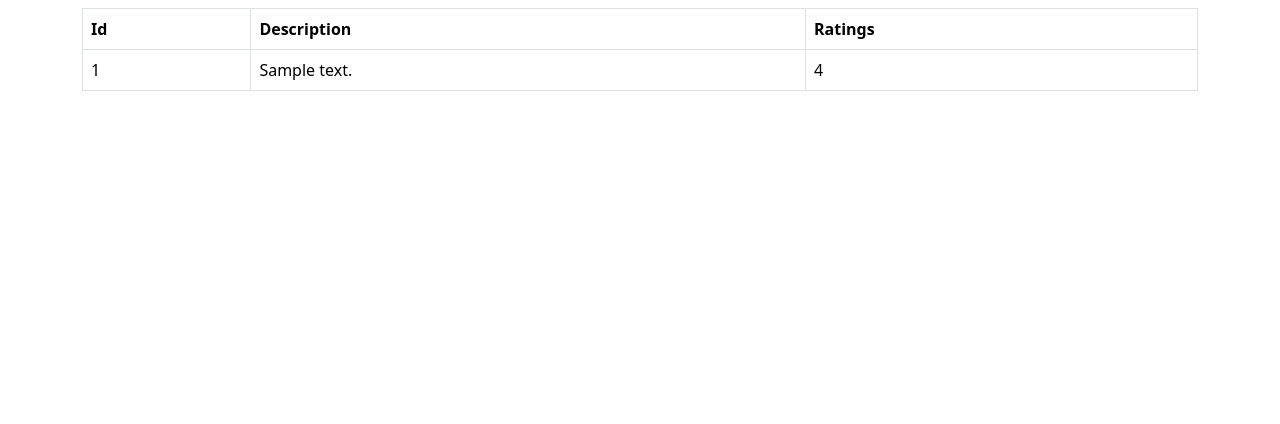
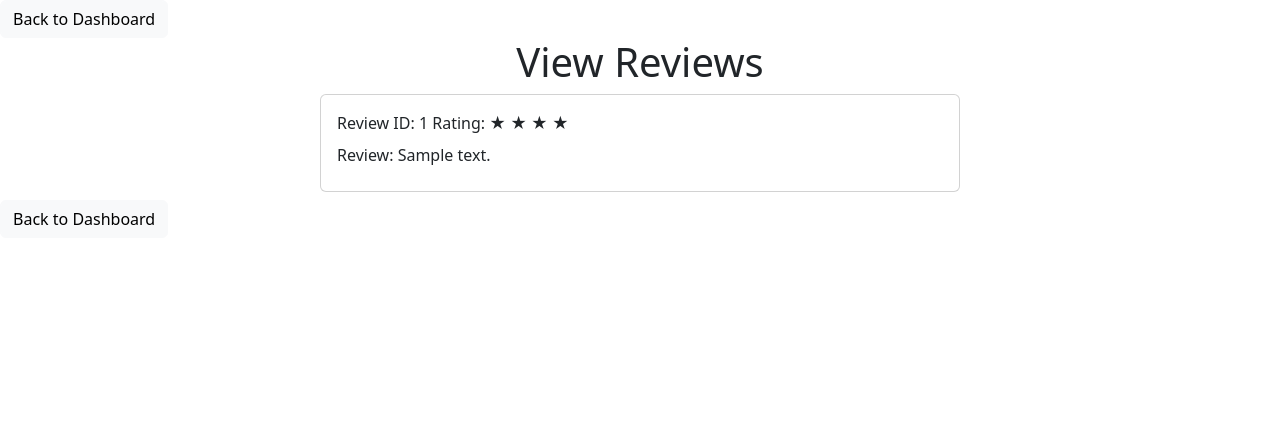
Before and after one commit to prozai/viewnest, a Flask app: template app/templates/REAgent/view-reviews.html in a window 1280 px wide. Shown: the top 424 px of the page. After the commit the page ends 225 px from the top, so only its background shows below. Run offline with Flask 3, Linux system fonts and the light colour scheme; the template is opened without the code that fills it: most values are stand-ins (such as "Sample title", 1, 10 or a date in 2020).

Commit message:
updated view reviews(rea) to display in card

```diff
--- a/app/templates/REAgent/view-reviews.html
+++ b/app/templates/REAgent/view-reviews.html
@@ -3,29 +3,50 @@
 {% block title %} View Reviews {% endblock %}
 
 {% block body %}
-<div class="container">
-    <div class="my-2">
-        <div class="table-responsive">
-            <table class="table table-bordered">
-                <thead>
-                    <tr>
-                        <th>Id</th>
-                        <th>Description</th>
-                        <th>Ratings</th>
-                    </tr>
-                </thead>
-                <tbody>
-                    {% for review in reviews %}
-                    <tr>
-                        <td>{{review.review_id}}</td>
-                        <td>{{review.review}}</td>
-                        <td>{{review.rating}}</td>
-                    </tr>
-                    {% endfor %}
-                </tbody>
-            </table>
+<div>
+    <button class="btn btn-light" style="margin-right: auto;" onclick="back()">Back to Dashboard</button>
+</div>
+<div>
+    <div class="text-center">
+        <h1>View Reviews</h1>
+    </div>
+</div>
+{% for review in reviews %}
+<div>
+    <!-- View Reviews -->
+    <div class="'container my-2">
+        <div class="row-12 d-flex align-items-center h-100 justify-content-center flex-column">
+            <div class="col-xl-6 col-lg-6 col-md-6 col-sm-12">
+                <div class="card">
+                    <div class="card-body">
+                        <div>
+                            <label for="role" class="form-label">Review ID: {{review.review_id}}</label>
+                            <label for="role" class="form-label">Rating:
+                                {% for i in range(review.rating) %}
+                                <span class="fa fa-star checked">★</span>
+                                {% endfor %}
+                                {% for i in range(5 - review.rating) %}
+                                    <span class="fa fa-star"></span>
+                                {% endfor %}
+                            </label><br>
+                            <label for="role" class="form-label">Review: {{review.review}}</label>
+                        </div>
+                    </div>
+                </div>
+            </div>
         </div>
     </div>
 </div>
+{% endfor %}
 
+<div>
+    <button class="btn btn-light" style="margin-right: auto;" onclick="back()">Back to Dashboard</button>
+</div>
+<br>
+<script>
+    function back() {
+        window.location.href = '/dashboard'; // Redirect to view_properties.html
+    }
+
+    </script>
 {% endblock %}
```
